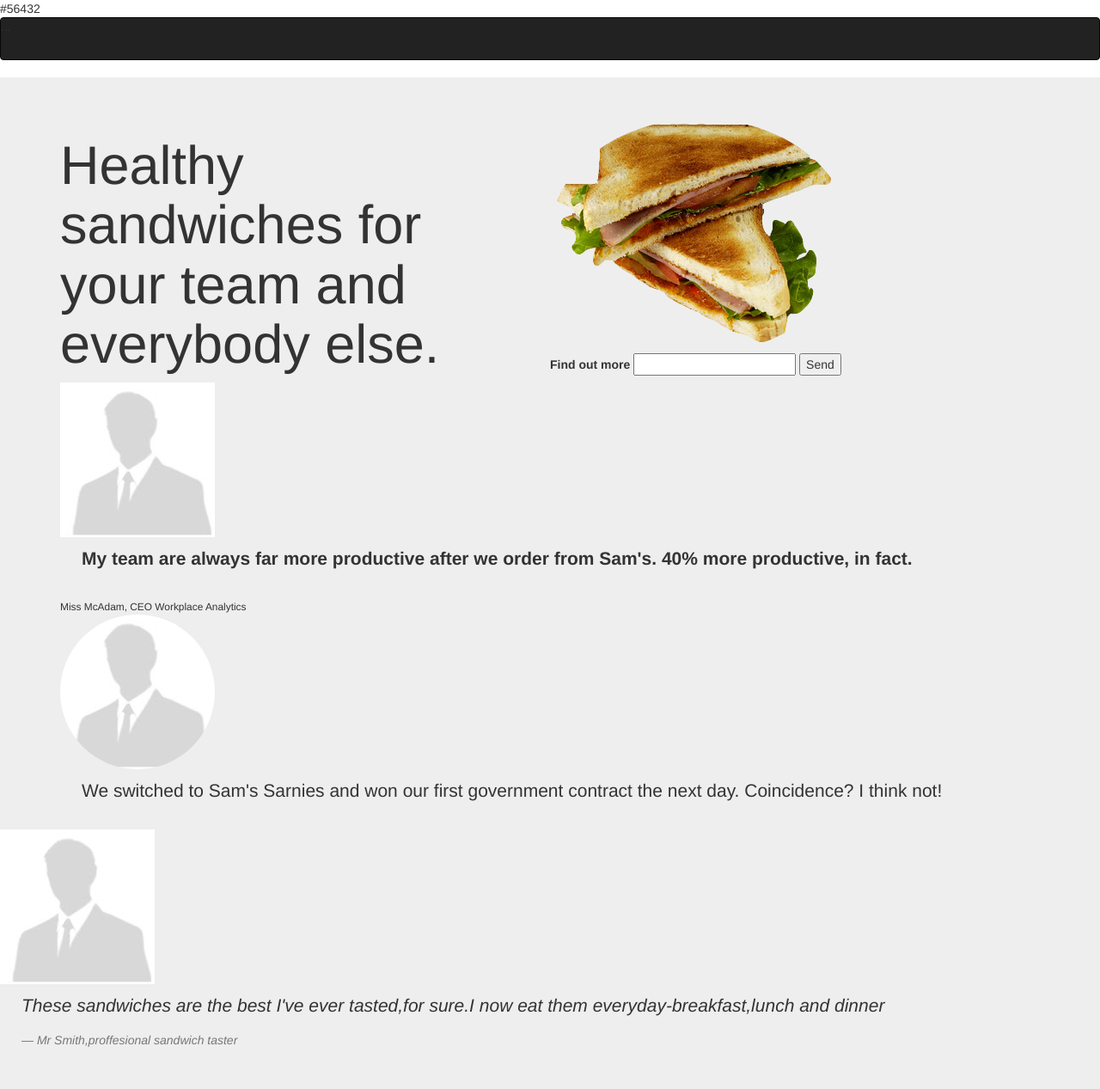
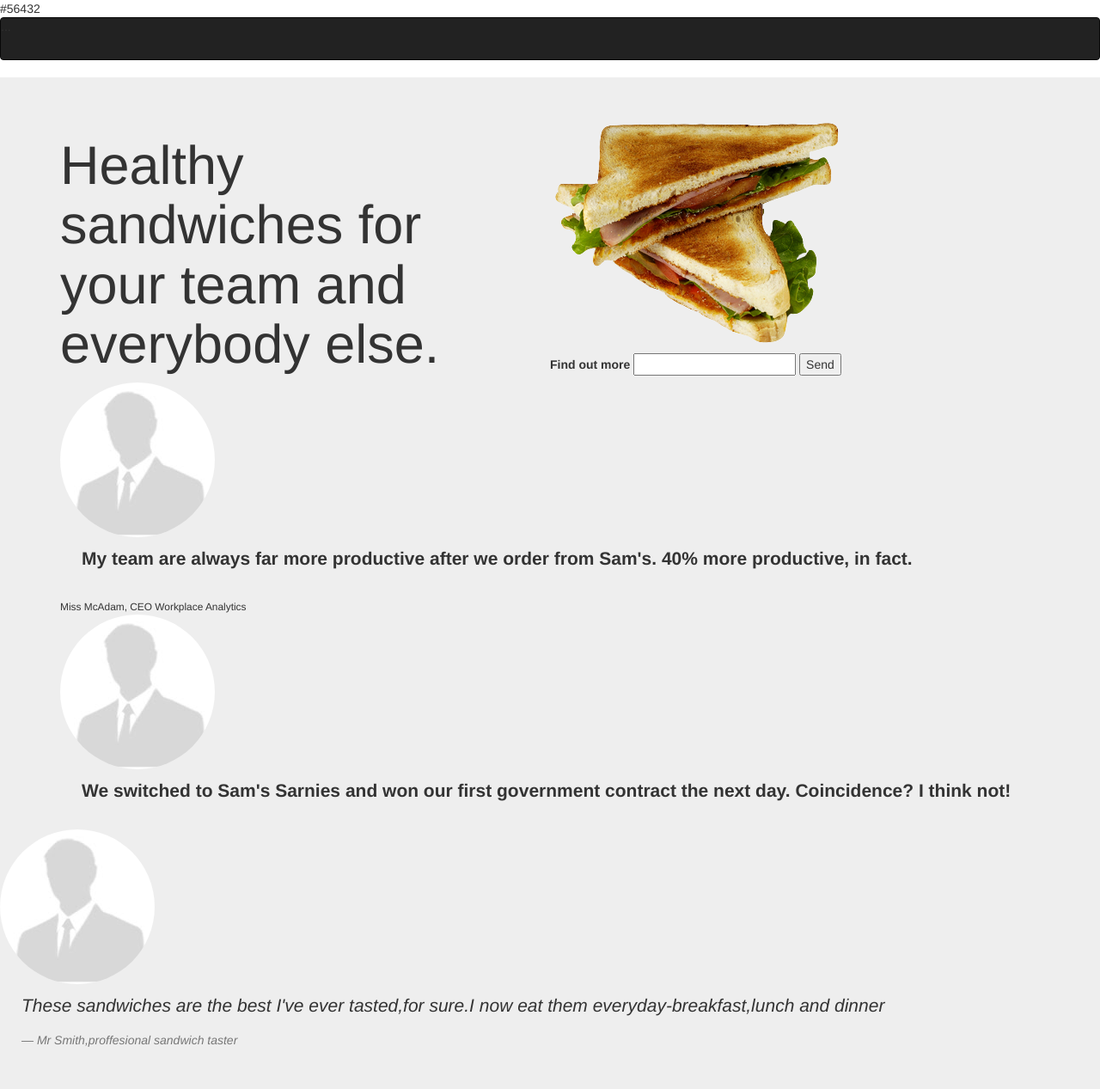
Before and after one commit to porscheskay06/cfg-project-1, a plain HTML site: page index.html in a window 1280 px wide. Shown: the top 1267 px of the page at 86% size. Drawn offline with Linux system fonts and the light colour scheme.

Commit message:
few changes
images and blockquote

```diff
--- a/index.html
+++ b/index.html
@@ -20,7 +20,7 @@
           <div class="col-xs-6">
     <h1>Healthy sandwiches for your team and everybody else.</h1>
 </div>
-    <img class="img-circle" src='images/sandwich.png'>
+    <img src='images/sandwich.png'>
 
     <form role='form'>
       <label for="email">Find out more</label>
@@ -35,7 +35,7 @@
 </div>
     </div>
     <div>
-      <img src='images/person.jpg'>
+      <img class="img-circle" src='images/person.jpg'>
 <blockquote>
       <p><strong>My team are always far more productive after we order from Sam's. 40% more productive, in fact.</strong></p></blockquote>
 
@@ -44,12 +44,12 @@
     <div>
       <img class="img-circle" src='images/person.jpg'>
       <blockquote>
-      <p>We switched to Sam's Sarnies and won our first government contract the next day. Coincidence? I think not!</p></blockquote>
+      <p><strong>We switched to Sam's Sarnies and won our first government contract the next day. Coincidence? I think not!</strong></p></blockquote>
     </div>
   </div>
 </div>
   <div>
-    <img src='images/person.jpg'>
+    <img class="img-circle" src='images/person.jpg'>
     <blockquote>
       <p><em>These sandwiches are the best I've ever tasted,for sure.I now eat them everyday-breakfast,lunch and dinner</p>
       <small>Mr Smith,proffesional sandwich taster</small></blockquote></em>
```
